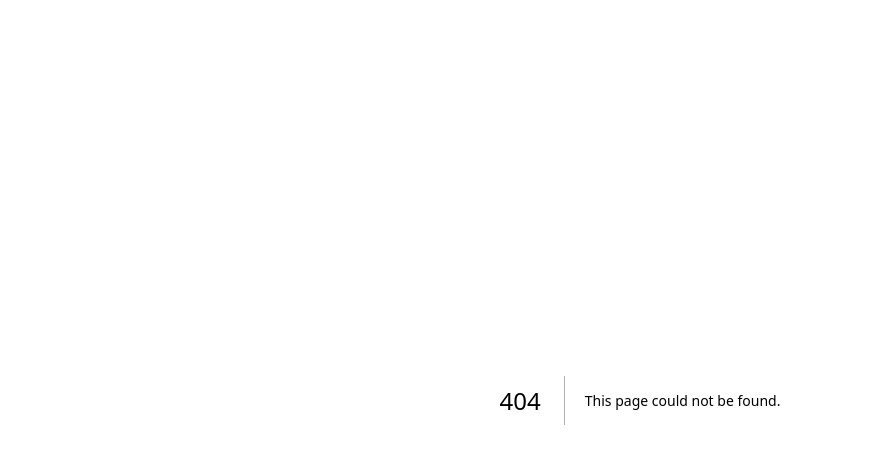
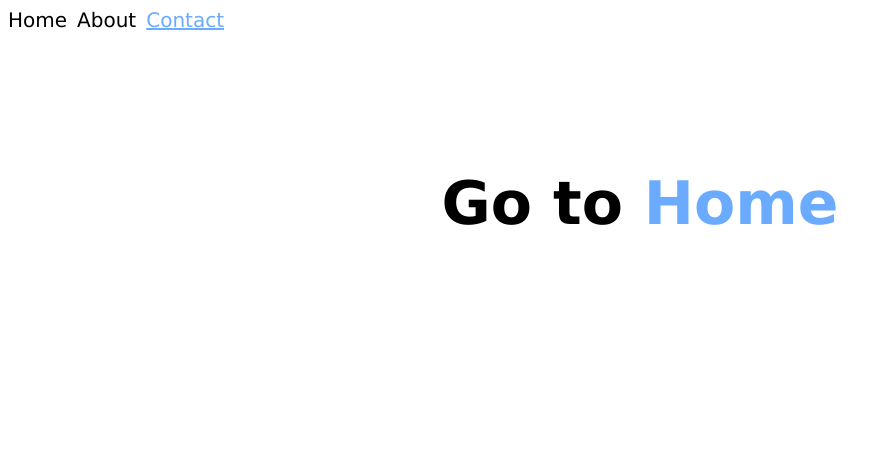
Before and after one commit to luislealdev/firstNextJsApp, a Next.js app: page /contact in a window 1280 px wide. Before the commit this address had no page. Shown: the top 464 px of the page, without its empty margins (0-889 px from the left). Built offline with nearby package versions, Linux system fonts and the light colour scheme.

Commit message:
Custom active link

```diff
--- /dev/null
+++ b/components/ActiveLink.jsx
@@ -0,0 +1,15 @@
+import Link from "next/link";
+import { useRouter } from "next/router";
+
+const style = {
+  color: "rgb(107, 171, 255)",
+  textDecoration: "underline",
+};
+export const ActiveLink = ({ text, href }) => {
+  const { asPath } = useRouter();
+  return (
+    <Link href={href} style={asPath == href ? style : null}>
+      {text}
+    </Link>
+  );
+};
--- a/components/Navbar.jsx
+++ b/components/Navbar.jsx
@@ -1,11 +1,12 @@
+import { ActiveLink } from "./ActiveLink";
 import styles from "./Navbar.module.css";
 
 export const Navbar = () => {
   return (
     <nav className={styles["menu-container"]}>
-      <a href="/">Home</a>
-      <a href="/about">About</a>
-      <a href="/contact">Contact</a>
+      <ActiveLink text="Home" href="/"/>
+      <ActiveLink text="About" href="/about"/>
+      <ActiveLink text="Contact" href="/contact"/>
     </nav>
   );
 };
--- /dev/null
+++ b/pages/contact.jsx
@@ -0,0 +1,25 @@
+import Head from "next/head";
+import Link from "next/link";
+import { Navbar } from "../components/Navbar";
+import styles from "../styles/Home.module.css";
+
+export default function contact() {
+  return (
+    <>
+      <Head>
+        <title>Contact Page</title>
+        <meta name="description" content="Generated by create next app" />
+        <meta name="viewport" content="width=device-width, initial-scale=1" />
+        <link rel="icon" href="/favicon.ico" />
+      </Head>
+
+      <Navbar />
+
+      <main className={styles.main}>
+        <h1>
+          Go to <Link href="/home"> Home </Link>
+        </h1>
+      </main>
+    </>
+  );
+}
```
